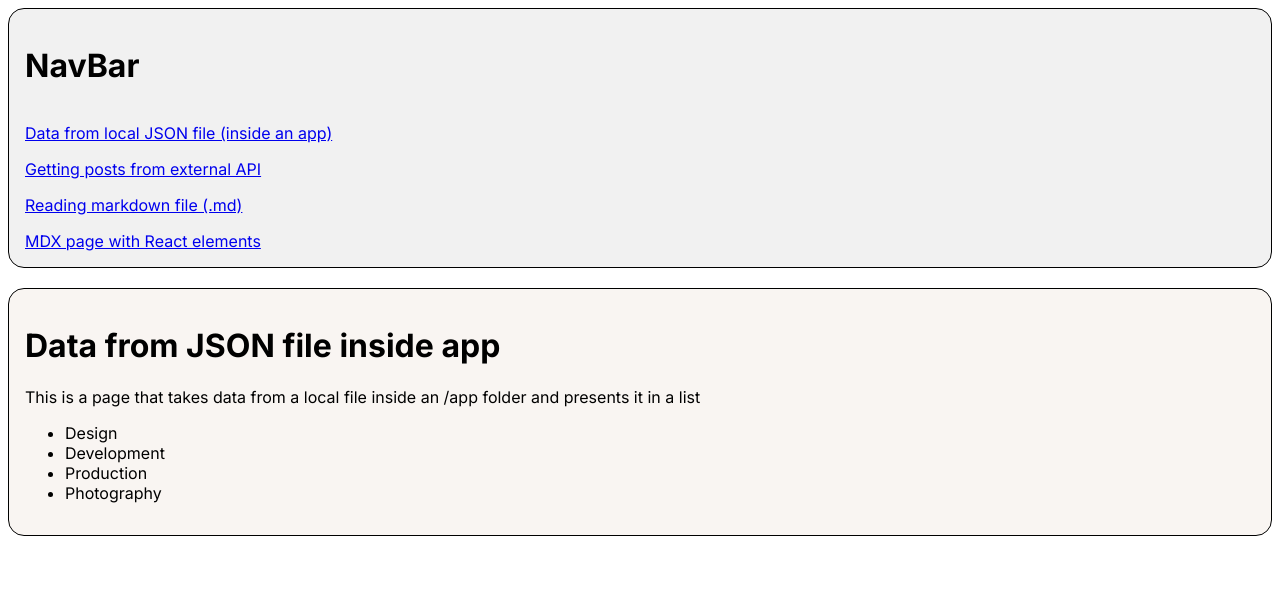
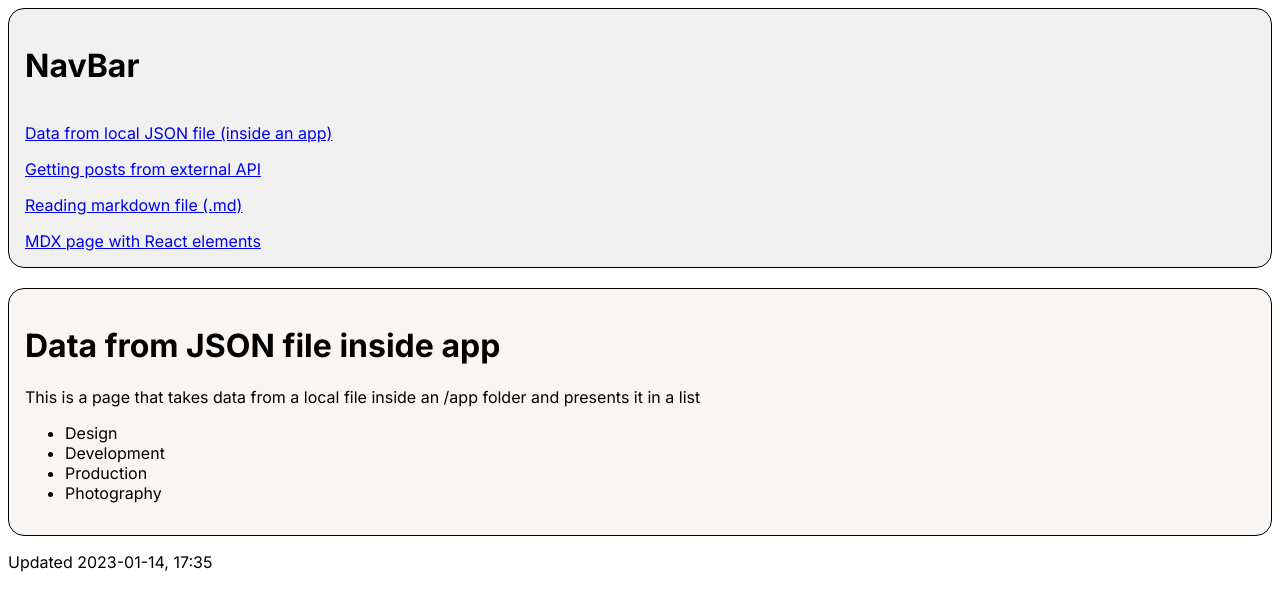
Before and after one commit to tsykin/next-templates, a Next.js app: page / in a window 1280 px wide. Shown: the top 610 px of the page. Built offline with nearby package versions, Linux system fonts and the light colour scheme.

Commit message:
added date in footer

```diff
--- a/app/layout.js
+++ b/app/layout.js
@@ -17,6 +17,7 @@ export default function RootLayout({ children }) {
         <Navbar />
         <br />
         <div className="wrapper">{children}</div>
+        <p>Updated 2023-01-14, 17:35</p>
       </body>
     </html>
   );
```
